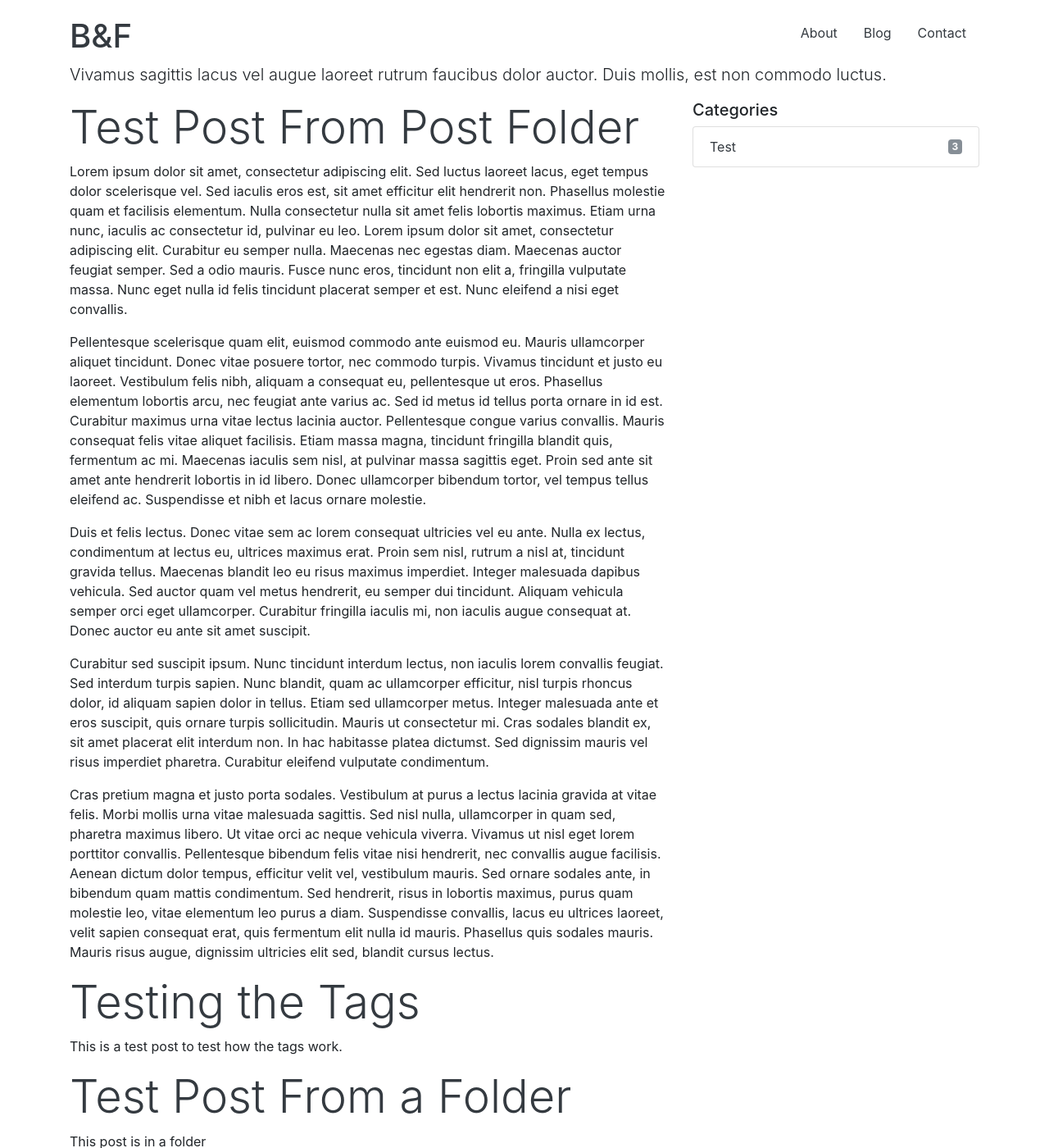
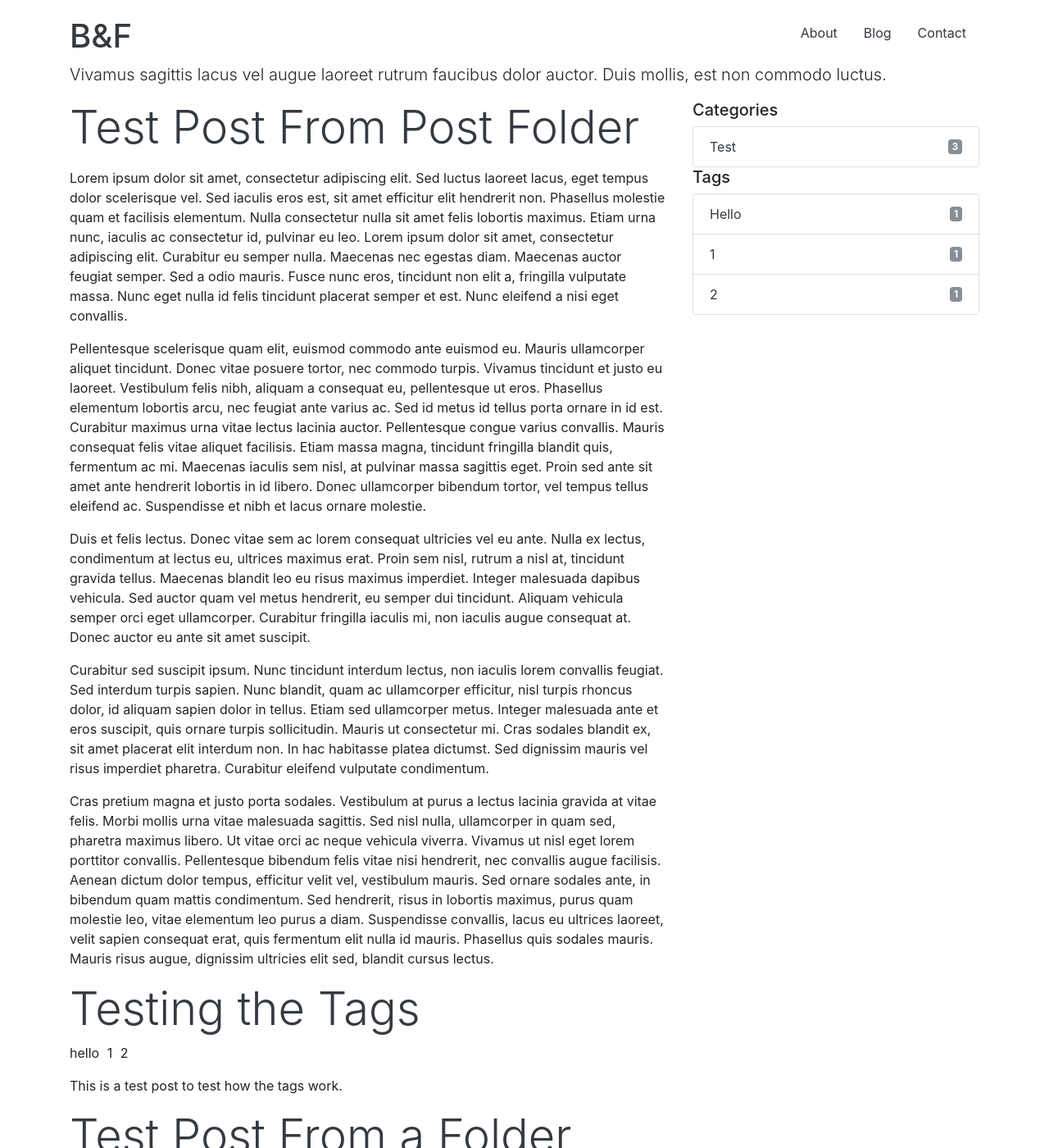
Before and after one commit to SevenZeroThree/The-Bear-and-the-Frog, a Jekyll site: the page built from index.html, in a window 1280 px wide and 1400 px high. Shown: the whole window at 82% size. Built offline with Jekyll 4.4.1, drawn with Linux system fonts in a browser that asks for light colours; the list of posts is cut into pages by our own code.

Commit message:
Add support for tags to sidebar and posts

```diff
--- a/_includes/article.html
+++ b/_includes/article.html
@@ -1,5 +1,10 @@
 {% if index %}
 <h1 class="title" itemprop="name"><a href="{{ post.url | prepend: site.baseurl }}" class="text-dark display-4 font-weight-light" itemprop="url">{% if site.titlecase %}{{ post.title | titlecase }}{% else %}{{ post.title }}{% endif %}</a></h1>
+<ul class="list-inline">
+    {% for tag in post.tags %}
+    <li class="list-inline-item">{{ tag }}</li>
+    {% endfor %}
+</ul>
 
 <div class="entry-content" itemprop="articleBody">
     {{ content | excerpt }}
--- a/index.html
+++ b/index.html
@@ -49,6 +49,26 @@ layout: default
                     {% endif %}
                 {% assign tags_list = nil %}
             </ul>
+            <h5>Tags</h5>
+            <ul class="list-group">
+                {% assign tags_list = site.tags %}
+                    {% if tags_list.first[0] == null %}
+                    {% for tag in tags_list %}
+                        <li class="list-group-item d-flex justify-content-between align-items-center">
+                            <a href="#{{ tag }}" class="text-dark"></a>{{ tag | capitalize }}</a>
+                            <span class="badge badge-secondary">{{ site.tags[tag].size }}</span>
+                        </li>
+                    {% endfor %}
+                    {% else %}
+                    {% for tag in tags_list %}
+                        <li class="list-group-item d-flex justify-content-between align-items-center">
+                            <a href="#{{ tag[0] }}" class="text-dark">{{ tag[0] | capitalize }}</a>
+                            <span class="badge badge-secondary">{{ tag[1].size }}</span>
+                        </li>
+                    {% endfor %}
+                    {% endif %}
+                {% assign tags_list = nil %}
+            </ul>
         </aside>
     </div>
 </div>
```
